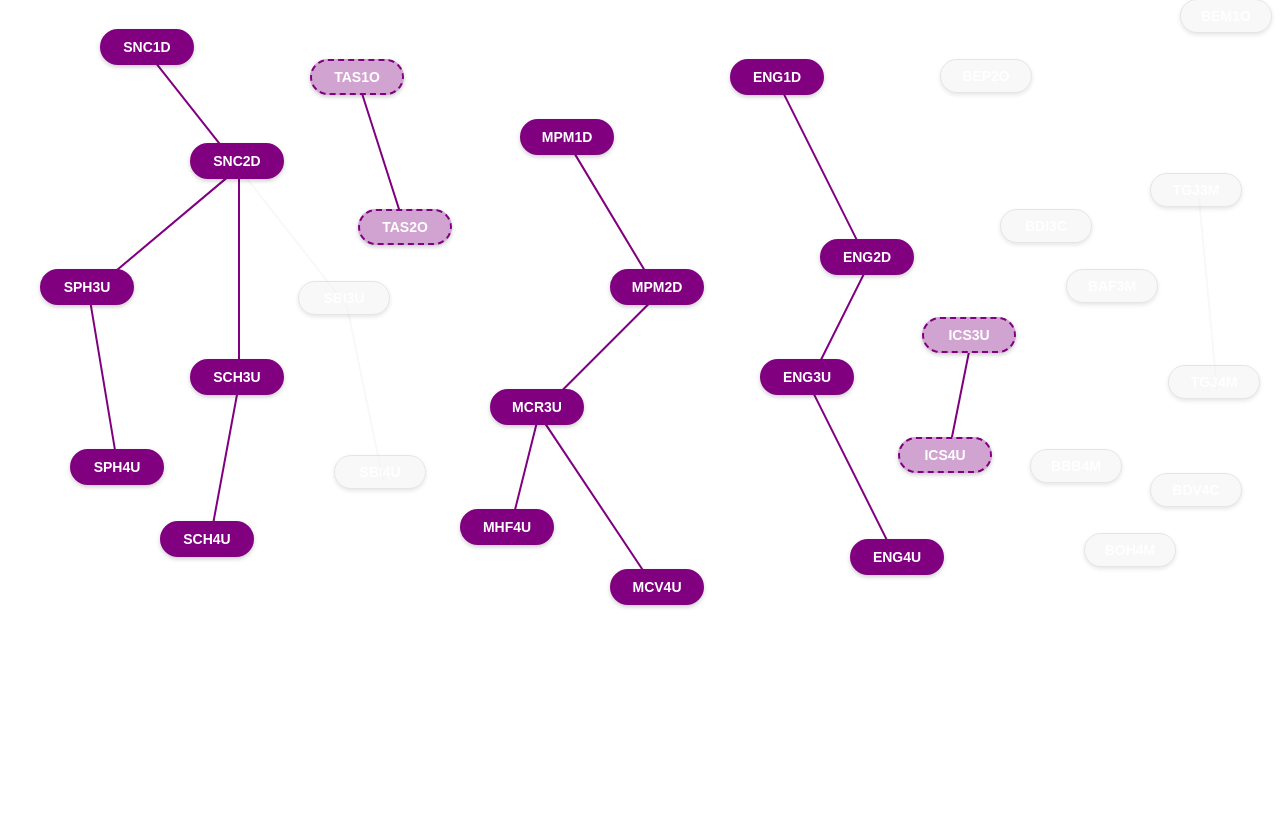
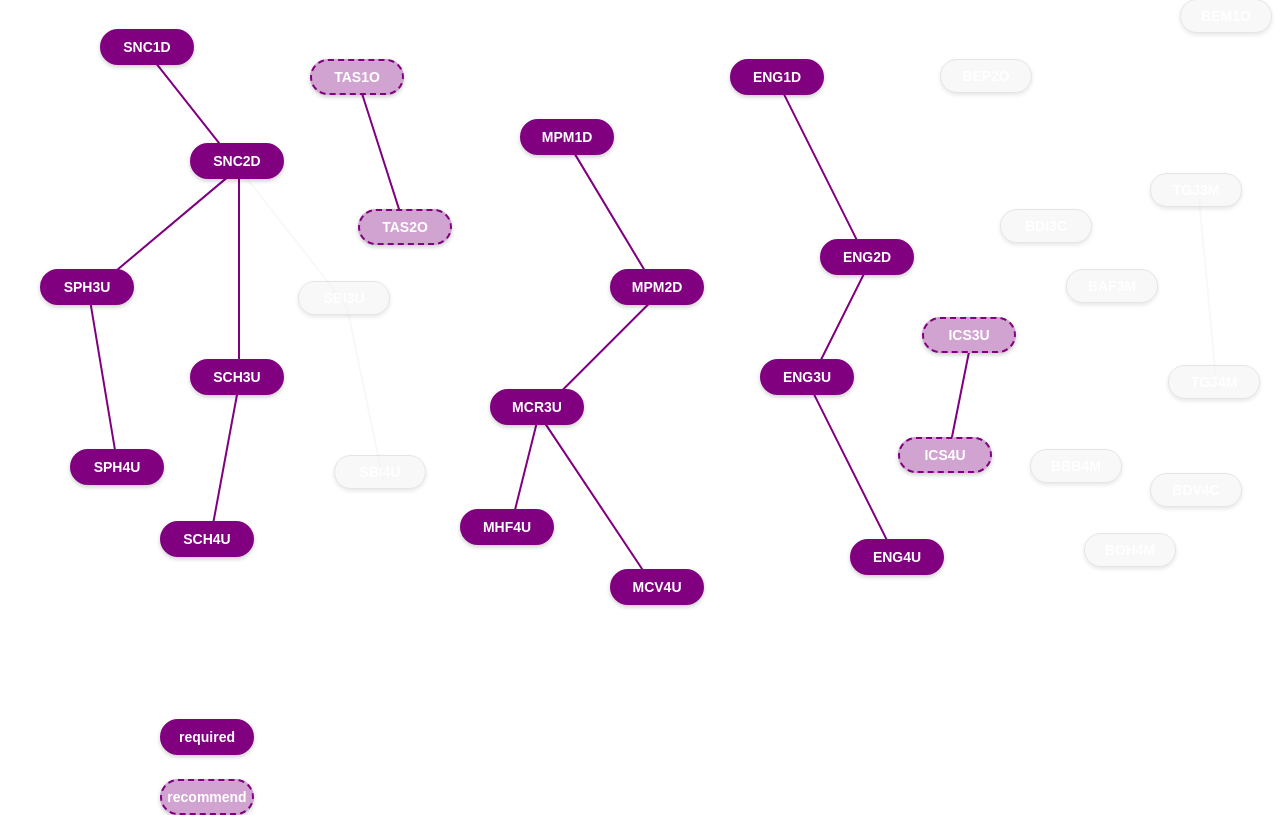
Before and after one commit to pterdactyl/steme-portal, a React (Create React App) app: page /pathways in a window 1280 px wide. Shown: the part 231-1046 px from the top of the page. Before the commit the page ends 902 px from the top, so only its background shows below. Built offline with nearby package versions, Linux system fonts and the light colour scheme; no server answers; sample sign-in values are in the browser's storage.

Commit message:
diagram legend added

```diff
--- a/src/pages/pathways.js
+++ b/src/pages/pathways.js
@@ -232,6 +232,21 @@ const courses = [
     y: 1.65,
     connects: ['ICS3U'],
     in: {'engineering': 'recommended', 'computer-science':'recommended'}
+  },
+
+  {
+    id: 'required',
+    x: 1,
+    y: 4,
+    connects: [],
+ in:  {'engineering': 'required', 'life-health-science':'required', 'computer-science': 'required', 'business': 'required'}
+  },
+  {
+    id: 'recommend',
+    x: 1,
+    y: 4.5,
+    connects: [],
+ in:  {'engineering': 'recommended', 'life-health-science':'recommended', 'computer-science': 'recommended', 'business': 'recommended'}
   }
 ];
 
```
